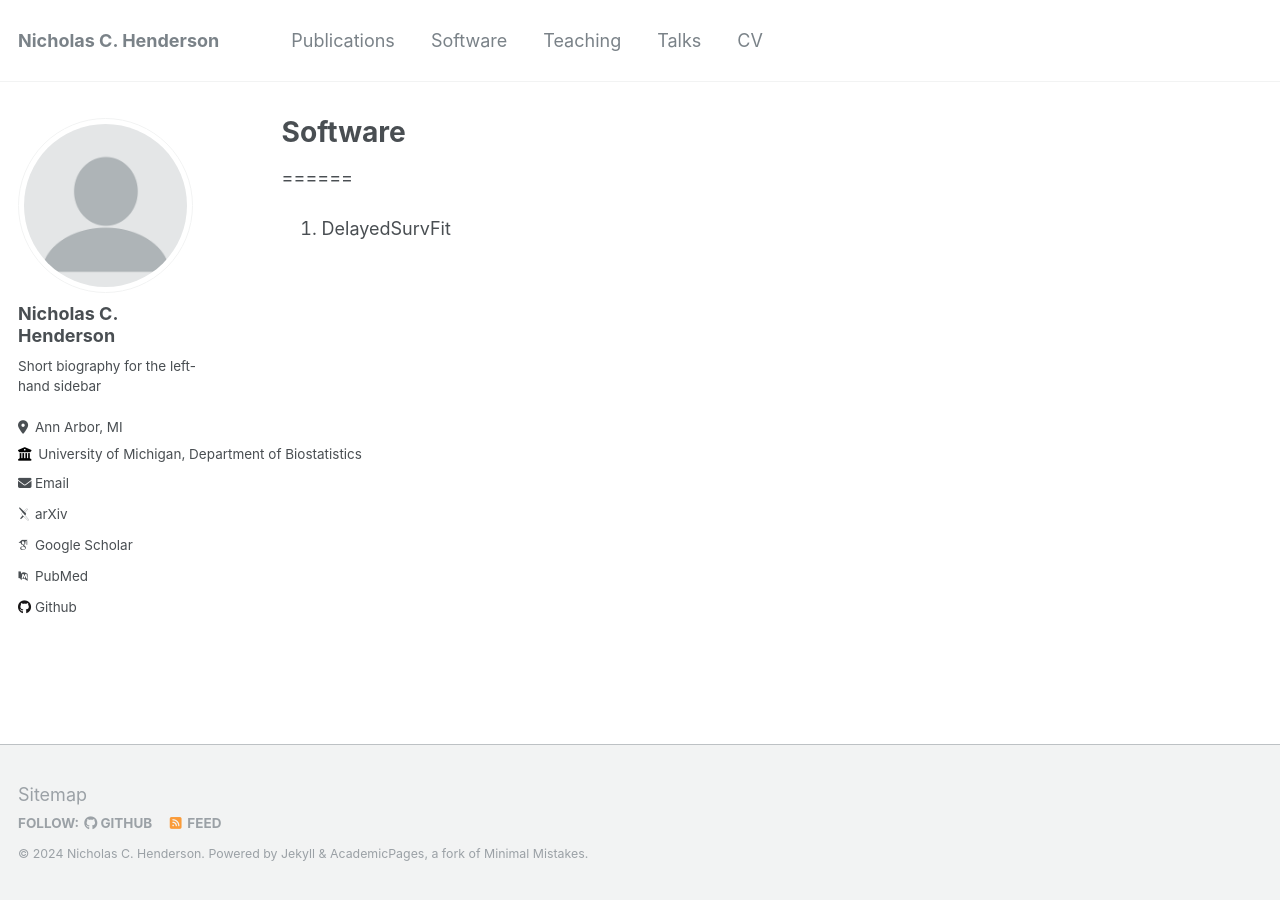
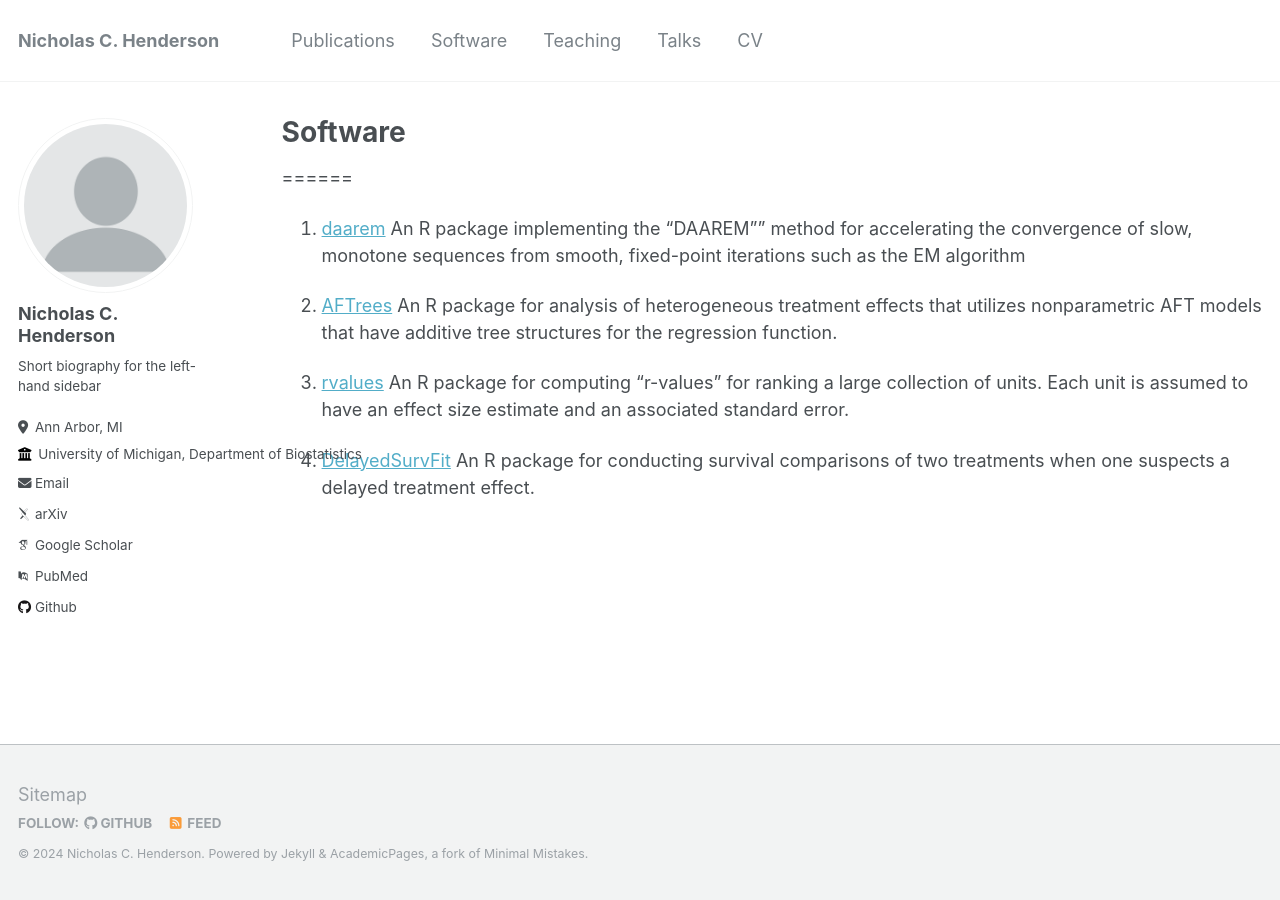
Before and after one commit to nchenderson/nchenderson.github.io, a Jekyll site: the page built from _pages/software.md, in a window 1280 px wide. Built offline with Jekyll 4.4.1, drawn with Linux system fonts in a browser that asks for light colours; some web fonts are replaced.

Commit message:
added extra software packages

```diff
--- a/_pages/software.md
+++ b/_pages/software.md
@@ -8,7 +8,13 @@ author_profile: true
 
 ======
 
-1. DelayedSurvFit
+1. [daarem](https://cran.r-project.org/web/packages/daarem/index.html) An R package implementing the "DAAREM"" method for accelerating the convergence of slow, monotone sequences from smooth, fixed-point iterations such as the EM algorithm
+
+2. [AFTrees](https://github.com/nchenderson/AFTrees) An R package for analysis of heterogeneous treatment effects that utilizes nonparametric AFT models that have additive tree structures for the regression function.
+
+3. [rvalues](https://cran.r-project.org/web/packages/rvalues/index.html) An R package for computing "r-values" for ranking a large collection of units. Each unit is assumed to have an effect size estimate and an associated standard error.
+
+4. [DelayedSurvFit](https://github.com/nchenderson/DelayedSurvFit) An R package for conducting survival comparisons of two treatments when one suspects a delayed treatment effect.
 
 <!--{% include base_path %}
 
```
